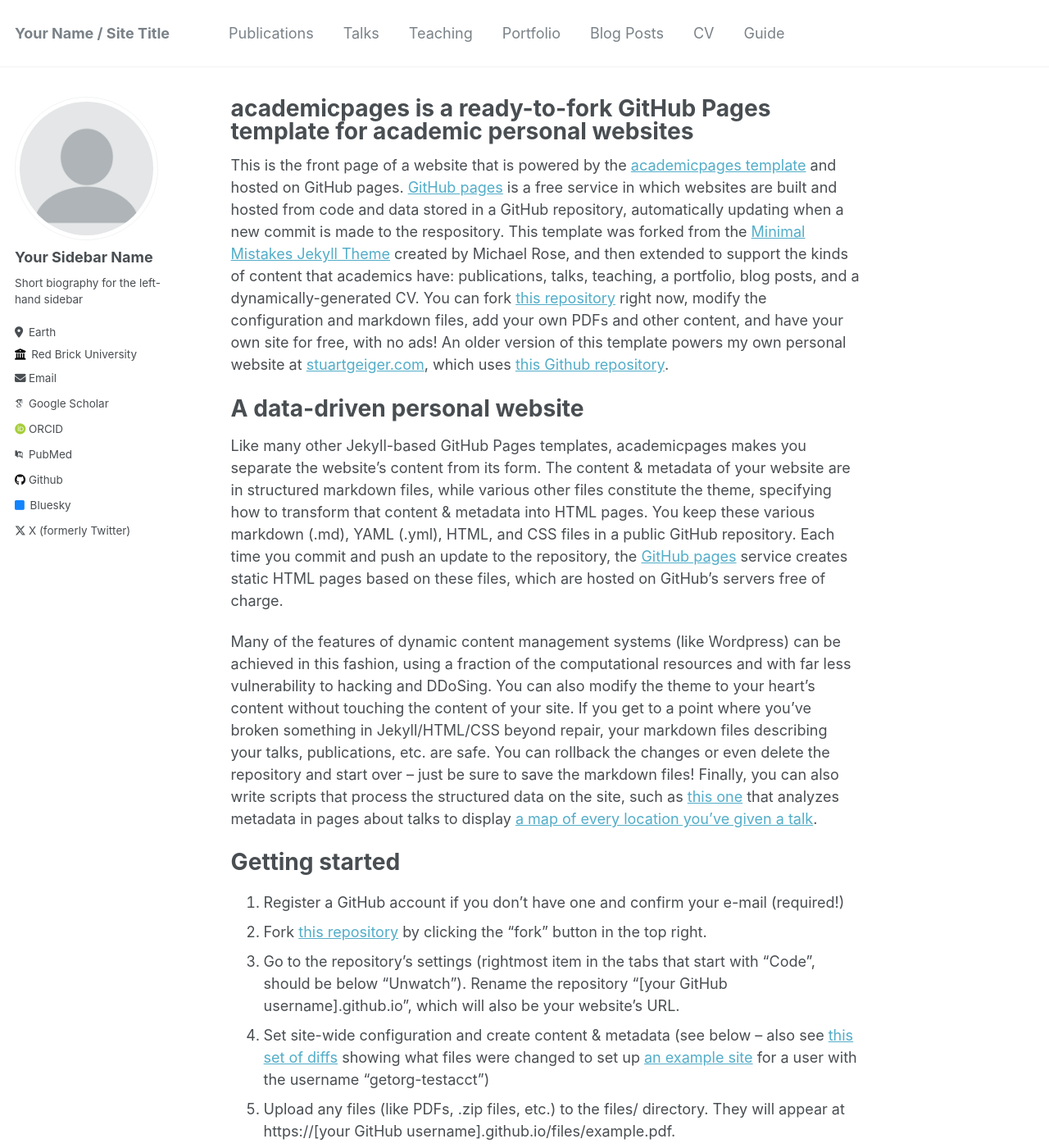
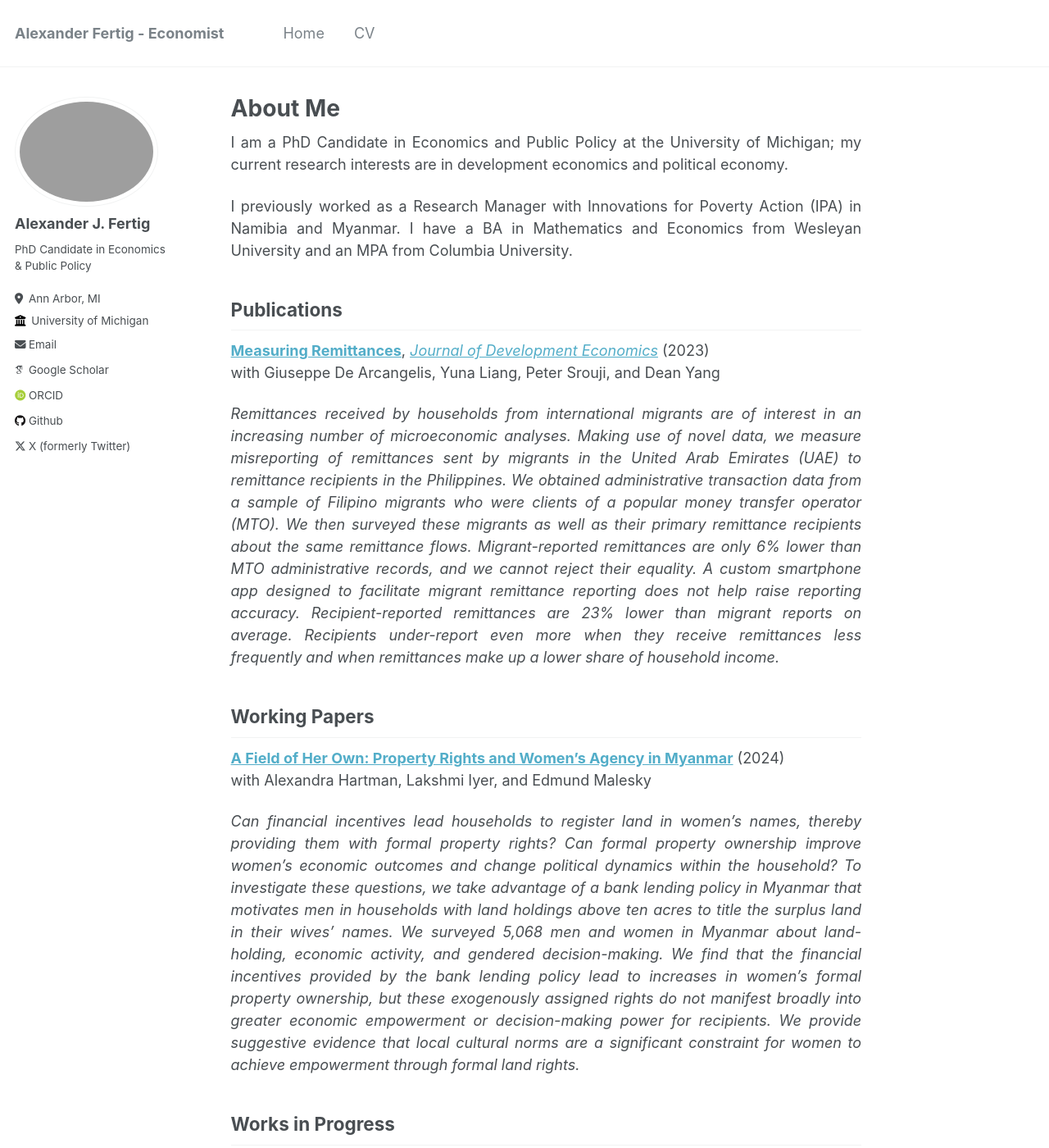
Before and after one commit to alexanderfertig/alexanderfertig.github.io, a Jekyll site: the page built from _pages/about.md, in a window 1280 px wide and 1400 px high. Shown: the whole window at 82% size. Built offline with Jekyll 4.4.1, drawn with Linux system fonts in a browser that asks for light colours; some web fonts are replaced; some of the changed text lies outside the part shown.

Commit message:
first update of site with my details

```diff
--- a/Gemfile
+++ b/Gemfile
@@ -25,4 +25,6 @@ group :jekyll_plugins do
   gem 'jekyll-sitemap'
   gem 'hawkins'
   gem "webrick", "~> 1.8"
+  gem 'tzinfo-data'
+  gem 'tzinfo', '>= 1', '< 3'
 end
--- a/_config.yml
+++ b/_config.yml
@@ -8,46 +8,46 @@
 
 # Basic Site Settings
 locale                   : "en-US"
-title                    : "Your Name / Site Title"
+title                    : "Alexander Fertig - Economist"
 title_separator          : "-"
-name                     : &name "Your Name"
-description              : &description "personal description"
-url                      : https://academicpages.github.io # the base hostname & protocol for your site e.g. "https://mmistakes.github.io"
+name                     : &name "Alexander J. Fertig"
+description              : &description "PhD Candidate in Economics & Public Policy"
+url                      : https://alexanderfertig.github.io # the base hostname & protocol for your site e.g. "https://mmistakes.github.io"
 baseurl                  : "" # the subpath of your site, e.g. "/blog"
-repository               : "academicpages/academicpages.github.io"
+repository               : "alexanderfertig/alexanderfertig.github.io"
 
 # Site Author - The following control what appear as part of the author content on the side bar.
 #               If a field is blank the icon and link will not appear, otherwise it will be shown.
 #               Additional customization can be done by editing /_includes/author-profile.html
 author:
   # Biographic information
-  avatar           : "profile.png"
-  name             : "Your Sidebar Name"
-  pronouns         : # example: "she/her"
-  bio              : "Short biography for the left-hand sidebar"
-  location         : "Earth"
-  employer         : "Red Brick University"
-  uri              : # URL
-  email            : "none@example.org"
+  avatar           : "profile.jpg"
+  name             : "Alexander J. Fertig"
+  pronouns         : # example: "he/him"
+  bio              : "PhD Candidate in Economics & Public Policy"
+  location         : "Ann Arbor, MI"
+  employer         : "University of Michigan"
+  uri              : # "https://www.alexanderfertig.com/"
+  email            : "afertig@umich.edu"
 
   # Academic websites
   arxiv            : # URL - Update with the correct link to your profile
-  googlescholar    : "https://scholar.google.com/citations?user=PS_CX0AAAAAJ"
+  googlescholar    : "https://scholar.google.com/citations?hl=en&user=Y1z4Am8AAAAJ"
   impactstory      : # URL
-  orcid            : "http://orcid.org/yourorcidurl"
-  pubmed           : "https://www.ncbi.nlm.nih.gov/pubmed/?term=john+snow"
+  orcid            : "https://orcid.org/0000-0002-6367-5254"
+  pubmed           : # URL
   researchgate     : # URL
 
   # Repositories and software development
   bitbucket        : # Username - Update with your username on the site
   codepen          : # Username
   dribbble         : # Username
-  github           : "academicpages"
+  github           : "alexanderfertig"
   kaggle           : # Username
   stackoverflow    : # User number or user number and name (i.e., use "1" or "1/jeff-atwood")
 
   # Social media
-  bluesky          : "bsky.app" # Replace this with you Bluesky username
+  bluesky          : # Replace this with you Bluesky username
   facebook         : # Username
   flickr           : # Username
   foursquare       : # Username
@@ -64,7 +64,7 @@ author:
   steam            : # Username
   telegram         : # URL
   tumblr           : # Username
-  twitter          : "UniofOxford"  # Replace this with your X / Twitter handle
+  twitter          : "Al_Fertig"  # Replace this with your X / Twitter handle
   vine             : # Username
   weibo            : # Username
   wikipedia        : # Username
--- a/_pages/about.md
+++ b/_pages/about.md
@@ -1,49 +1,44 @@
 ---
 permalink: /
-title: "academicpages is a ready-to-fork GitHub Pages template for academic personal websites"
+title: "About Me"
 author_profile: true
 redirect_from:
   - /about/
   - /about.html
 ---
 
-This is the front page of a website that is powered by the [academicpages template](https://github.com/academicpages/academicpages.github.io) and hosted on GitHub pages. [GitHub pages](https://pages.github.com) is a free service in which websites are built and hosted from code and data stored in a GitHub repository, automatically updating when a new commit is made to the respository. This template was forked from the [Minimal Mistakes Jekyll Theme](https://mmistakes.github.io/minimal-mistakes/) created by Michael Rose, and then extended to support the kinds of content that academics have: publications, talks, teaching, a portfolio, blog posts, and a dynamically-generated CV. You can fork [this repository](https://github.com/academicpages/academicpages.github.io) right now, modify the configuration and markdown files, add your own PDFs and other content, and have your own site for free, with no ads! An older version of this template powers my own personal website at [stuartgeiger.com](http://stuartgeiger.com), which uses [this Github repository](https://github.com/staeiou/staeiou.github.io).
+I am a PhD Candidate in Economics and Public Policy at the University of Michigan; my current research interests are in development economics and political economy.
 
-A data-driven personal website
-======
-Like many other Jekyll-based GitHub Pages templates, academicpages makes you separate the website's content from its form. The content & metadata of your website are in structured markdown files, while various other files constitute the theme, specifying how to transform that content & metadata into HTML pages. You keep these various markdown (.md), YAML (.yml), HTML, and CSS files in a public GitHub repository. Each time you commit and push an update to the repository, the [GitHub pages](https://pages.github.com/) service creates static HTML pages based on these files, which are hosted on GitHub's servers free of charge.
+I previously worked as a Research Manager with Innovations for Poverty Action (IPA) in Namibia and Myanmar. I have a BA in Mathematics and Economics from Wesleyan University and an MPA from Columbia University.
 
-Many of the features of dynamic content management systems (like Wordpress) can be achieved in this fashion, using a fraction of the computational resources and with far less vulnerability to hacking and DDoSing. You can also modify the theme to your heart's content without touching the content of your site. If you get to a point where you've broken something in Jekyll/HTML/CSS beyond repair, your markdown files describing your talks, publications, etc. are safe. You can rollback the changes or even delete the repository and start over -- just be sure to save the markdown files! Finally, you can also write scripts that process the structured data on the site, such as [this one](https://github.com/academicpages/academicpages.github.io/blob/master/talkmap.ipynb) that analyzes metadata in pages about talks to display [a map of every location you've given a talk](https://academicpages.github.io/talkmap.html).
+Publications
+------
 
-Getting started
-======
-1. Register a GitHub account if you don't have one and confirm your e-mail (required!)
-1. Fork [this repository](https://github.com/academicpages/academicpages.github.io) by clicking the "fork" button in the top right.
-1. Go to the repository's settings (rightmost item in the tabs that start with "Code", should be below "Unwatch"). Rename the repository "[your GitHub username].github.io", which will also be your website's URL.
-1. Set site-wide configuration and create content & metadata (see below -- also see [this set of diffs](http://archive.is/3TPas) showing what files were changed to set up [an example site](https://getorg-testacct.github.io) for a user with the username "getorg-testacct")
-1. Upload any files (like PDFs, .zip files, etc.) to the files/ directory. They will appear at https://[your GitHub username].github.io/files/example.pdf.
-1. Check status by going to the repository settings, in the "GitHub pages" section
+[**Measuring Remittances**](https://alexanderfertig.github.io/files/measuring_remittances.pdf), [*Journal of Development Economics*](https://doi.org/10.1016/j.jdeveco.2022.103004) (2023) \
+with Giuseppe De Arcangelis, Yuna Liang, Peter Srouji, and Dean Yang
 
-Site-wide configuration
+*Remittances received by households from international migrants are of interest in an increasing number of microeconomic analyses. Making use of novel data, we measure misreporting of remittances sent by migrants in the United Arab Emirates (UAE) to remittance recipients in the Philippines. We obtained administrative transaction data from a sample of Filipino migrants who were clients of a popular money transfer operator (MTO). We then surveyed these migrants as well as their primary remittance recipients about the same remittance flows. Migrant-reported remittances are only 6% lower than MTO administrative records, and we cannot reject their equality. A custom smartphone app designed to facilitate migrant remittance reporting does not help raise reporting accuracy. Recipient-reported remittances are 23% lower than migrant reports on average. Recipients under-report even more when they receive remittances less frequently and when remittances make up a lower share of household income.*
+
+
+Working Papers
 ------
-The main configuration file for the site is in the base directory in [_config.yml](https://github.com/academicpages/academicpages.github.io/blob/master/_config.yml), which defines the content in the sidebars and other site-wide features. You will need to replace the default variables with ones about yourself and your site's github repository. The configuration file for the top menu is in [_data/navigation.yml](https://github.com/academicpages/academicpages.github.io/blob/master/_data/navigation.yml). For example, if you don't have a portfolio or blog posts, you can remove those items from that navigation.yml file to remove them from the header.
 
-Create content & metadata
+[**A Field of Her Own: Property Rights and Women's Agency in Myanmar**](https://alexanderfertig.github.io/files/field_of_her_own.pdf) (2024) \
+with Alexandra Hartman, Lakshmi Iyer, and Edmund Malesky
+
+*Can financial incentives lead households to register land in women's names, thereby providing them with formal property rights? Can formal property ownership improve women's economic outcomes and change political dynamics within the household? To investigate these questions, we take advantage of a bank lending policy in Myanmar that motivates men in households with land holdings above ten acres to title the surplus land in their wives' names. We surveyed 5,068 men and women in Myanmar about land-holding, economic activity, and gendered decision-making. We find that the financial incentives provided by the bank lending policy lead to increases in women's formal property ownership, but these exogenously assigned rights do not manifest broadly into greater economic empowerment or decision-making power for recipients. We provide suggestive evidence that local cultural norms are a significant constraint for women to achieve empowerment through formal land rights.*
+
+Works in Progress
 ------
-For site content, there is one markdown file for each type of content, which are stored in directories like _publications, _talks, _posts, _teaching, or _pages. For example, each talk is a markdown file in the [_talks directory](https://github.com/academicpages/academicpages.github.io/tree/master/_talks). At the top of each markdown file is structured data in YAML about the talk, which the theme will parse to do lots of cool stuff. The same structured data about a talk is used to generate the list of talks on the [Talks page](https://academicpages.github.io/talks), each [individual page](https://academicpages.github.io/talks/2012-03-01-talk-1) for specific talks, the talks section for the [CV page](https://academicpages.github.io/cv), and the [map of places you've given a talk](https://academicpages.github.io/talkmap.html) (if you run this [python file](https://github.com/academicpages/academicpages.github.io/blob/master/talkmap.py) or [Jupyter notebook](https://github.com/academicpages/academicpages.github.io/blob/master/talkmap.ipynb), which creates the HTML for the map based on the contents of the _talks directory).
 
-**Markdown generator**
+**Goal Setting for Remittances** \
+with Dean Yang
 
-I have also created [a set of Jupyter notebooks](https://github.com/academicpages/academicpages.github.io/tree/master/markdown_generator
-) that converts a CSV containing structured data about talks or presentations into individual markdown files that will be properly formatted for the academicpages template. The sample CSVs in that directory are the ones I used to create my own personal website at stuartgeiger.com. My usual workflow is that I keep a spreadsheet of my publications and talks, then run the code in these notebooks to generate the markdown files, then commit and push them to the GitHub repository.
+**Bias and Precision in Measurement of Livestock Weight** \
+with Andrew Dillon, Dylan Groves, and Dean Karlan
 
-How to edit your site's GitHub repository
-------
-Many people use a git client to create files on their local computer and then push them to GitHub's servers. If you are not familiar with git, you can directly edit these configuration and markdown files directly in the github.com interface. Navigate to a file (like [this one](https://github.com/academicpages/academicpages.github.io/blob/master/_talks/2012-03-01-talk-1.md) and click the pencil icon in the top right of the content preview (to the right of the "Raw | Blame | History" buttons). You can delete a file by clicking the trashcan icon to the right of the pencil icon. You can also create new files or upload files by navigating to a directory and clicking the "Create new file" or "Upload files" buttons.
+**Estimating the Impact of Social Media on Political Conflict in Myanmar** \
+with Megan Ryan
 
-Example: editing a markdown file for a talk
-![Editing a markdown file for a talk](/images/editing-talk.png)
-
-For more info
-------
-More info about configuring academicpages can be found in [the guide](https://academicpages.github.io/markdown/). The [guides for the Minimal Mistakes theme](https://mmistakes.github.io/minimal-mistakes/docs/configuration/) (which this theme was forked from) might also be helpful.
+**The Intergenerational Impacts of Reparations: Evidence from the Eastern Cherokees** \
+with Achyuta Adhvaryu, Randall Akee, Emilia Simeonova, and Huayu Xu
--- a/_sass/_page.scss
+++ b/_sass/_page.scss
@@ -49,6 +49,8 @@
 }
 
 .page__content {
+
+  text-align: justify;
 
   h2 {
     padding-bottom: 0.5em;
```
Also changed, not shown: _data/navigation.yml (+16 -13 lines), _teaching/2014-spring-teaching-1.md (deleted, +0 -20 lines), _teaching/2015-fall-teaching-1.md (added, +20 -0 lines), _teaching/2015-spring-teaching-2.md (deleted, +0 -20 lines), _teaching/2016-spring-teaching-2.md (added, +20 -0 lines), images/profile.png (deleted), 4 other files.
